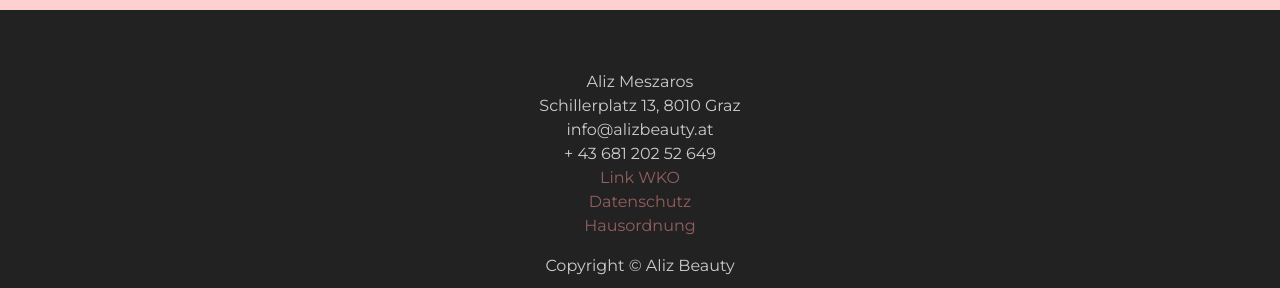
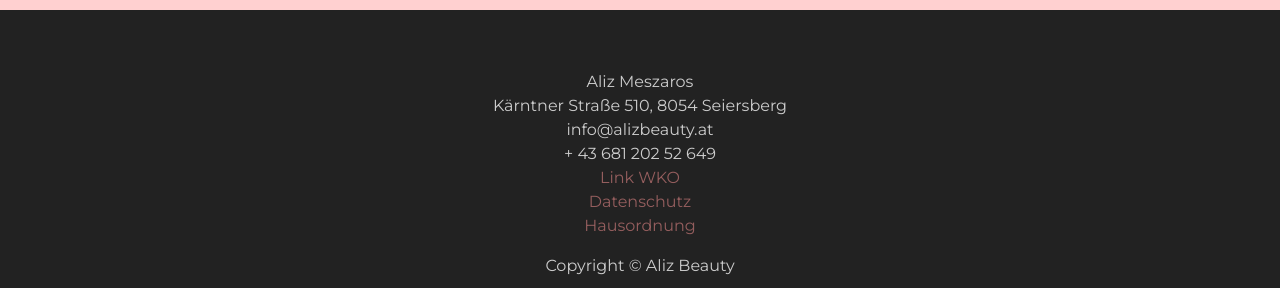
Before and after one commit to meszyyy/alizbeauty, a React (Create React App) app: page /#/ in a window 1280 px wide. Shown: the part 2232-2520 px from the top of the page. Built offline with nearby package versions, Linux system fonts and the light colour scheme; a web font is replaced by a local one.

Commit message:
updating address

```diff
--- a/src/components/Contact.jsx
+++ b/src/components/Contact.jsx
@@ -145,7 +145,7 @@
 
       <div className="map2 embed-responsive embed-responsive-21by9">
         <iframe
-          src="https://www.google.com/maps/embed?pb=!1m18!1m12!1m3!1d2717.525122501087!2d15.456995077422365!3d47.06916502493408!2m3!1f0!2f0!3f0!3m2!1i1024!2i768!4f13.1!3m3!1m2!1s0x476e4a62af74423d%3A0xaea69d0478e416fa!2sSchillerpl.%2013%2C%208010%20Graz!5e0!3m2!1shu!2sat!4v1697883912484!5m2!1shu!2sat"
+          src="https://www.google.com/maps/embed?pb=!1m18!1m12!1m3!1d680.0688194822275!2d15.398919808155725!3d47.015201369790255!2m3!1f0!2f0!3f0!3m2!1i1024!2i768!4f13.1!3m3!1m2!1s0x476fca97ad49f841%3A0xd17fb97ab8652508!2sK%C3%A4rntner%20Str.%20510%2C%208054%20Seiersberg!5e0!3m2!1shu!2sat!4v1719641889053!5m2!1shu!2sat"
           title="map"
           width='800px"'
           height="300px"
--- a/src/components/Footer.jsx
+++ b/src/components/Footer.jsx
@@ -12,7 +12,7 @@
               <p>
                 Aliz Meszaros
                 <br/>
-                Schillerplatz 13, 8010 Graz
+                Kärntner Straße 510, 8054 Seiersberg
                 <br />
                 info@alizbeauty.at
                 <br />+ 43 681 202 52 649
```
